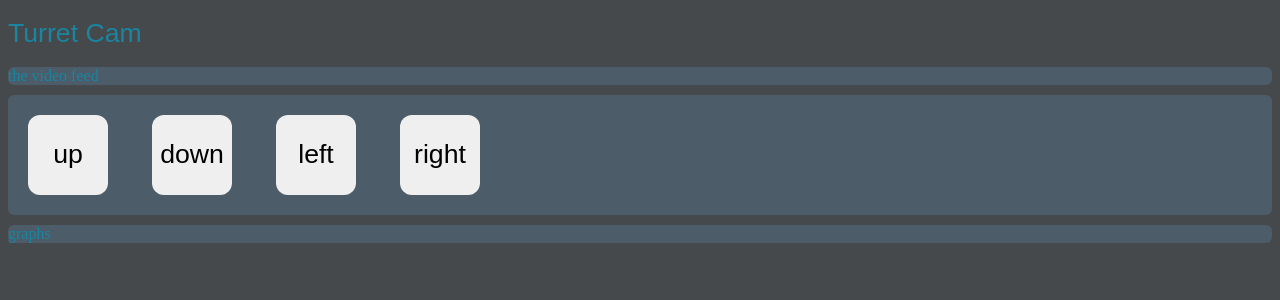
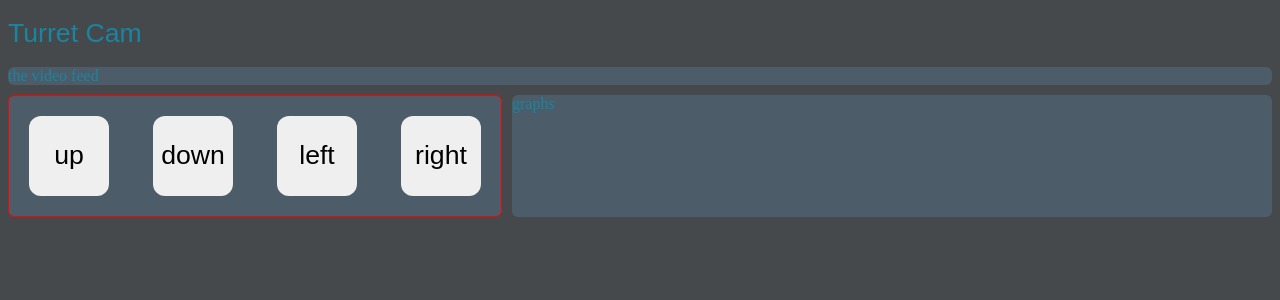
Before and after one commit to matteocrua/Turret-Cam, a Flask app: page / in a window 1280 px wide. Shown: the top 300 px of the page. Run offline with Flask 2, Linux system fonts and the light colour scheme.

Commit message:
changed table style to be adaptive

```diff
--- a/static/style.css
+++ b/static/style.css
@@ -14,16 +14,26 @@ h1{
     border-spacing: 10px;
 }
 
+.middle-container{
+    display: flex;
+    flex-direction: row;
+    gap: 10px;
+    width: 100%;
+}
+
 .video_feed {
     display: table-caption;
 }
 
 .controls {
+    width: max-content;
+    border: 1px solid red;
     display: table-cell;
 }
 
 .graph {
-    display: table-cell;
+    flex-grow: 1;
+    height: max-content;
 }
 
 .video_feed, .controls, .graph{
@@ -39,9 +49,15 @@ h1{
     background-color: red;
 }
 
-@media screen and (max-width: 600px) {
-    .layout, .video_feed, .controls, .graph, .settings {
+@media only screen and (max-width: 340px) {
+    .layout, .video_feed, .graph, .settings {
       display: block;
+    }
+    .middle-container{
+        flex-direction: column;
+    }
+    .controls{
+        width: 100%;
     }
 }
 .control_button{
--- a/templates/index.html
+++ b/templates/index.html
@@ -8,6 +8,7 @@
         <meta http-equiv="Pragma" content="no-cache">
         <meta http-equiv="Expires" content="0">
         <link rel="stylesheet" href="/static/style.css" />
+        <meta name="viewport" content="width=device-width,height=device-height,initial-scale=1.0"/>
     </head>
     <body>
         <h1 class="heading">Turret Cam</h1>
@@ -17,6 +18,7 @@
             <!-- <div class="settings"></div> -->
 
             <!-- display buttons for the movement controll -->
+            <div class="middle-container">
                 <div class="controls">
                     <button class="control_button" onclick="control('u')">up</button>
                     <button class="control_button" onclick="control('d')">down</button>
@@ -33,4 +35,5 @@
 
                 <div class="graph">graphs</div>
             </div>
+        </div>
 </html>
```
Lines whose indentation alone changed are shown as unchanged.
